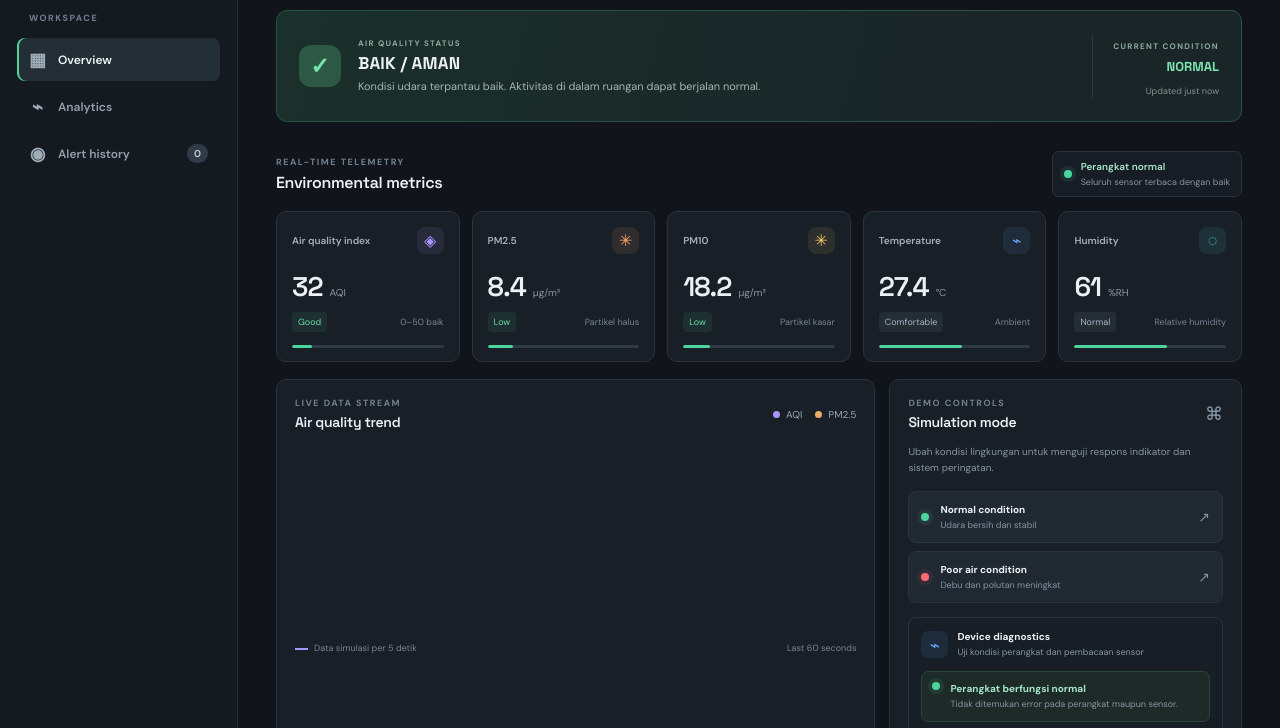
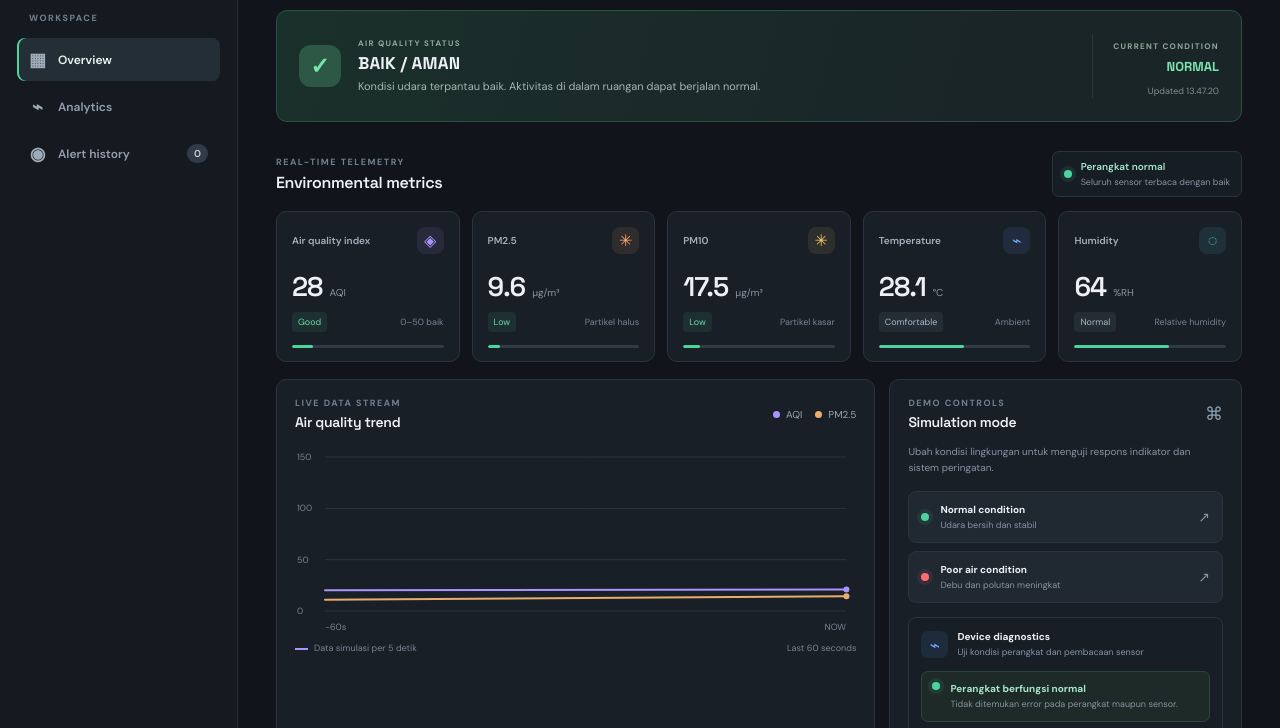
Before and after one commit to azzamhafizh-cloud/Tugas-besar, a plain HTML site: page index.html in a window 1280 px wide. Shown: the part 100-828 px from the top of the page. Drawn offline with Linux system fonts and the light colour scheme; files that its build step writes are made by us from their sources.

Commit message:
index.html

```diff
--- a/index.html
+++ b/index.html
@@ -8,9 +8,9 @@
   <link rel="preconnect" href="https://fonts.googleapis.com">
   <link rel="preconnect" href="https://fonts.gstatic.com" crossorigin>
   <link href="https://fonts.googleapis.com/css2?family=DM+Sans:wght@400;500;600;700&family=Space+Grotesk:wght@500;600;700&display=swap" rel="stylesheet">
-  <link rel="stylesheet" href="./css/style.css">
+ <link rel="stylesheet" href="./style.css">
 </head>
-<script src="./js/app.js"></script>
+<script src="./app.js"></script>
 <body>
   <div class="app-shell">
     <aside class="sidebar">
```
